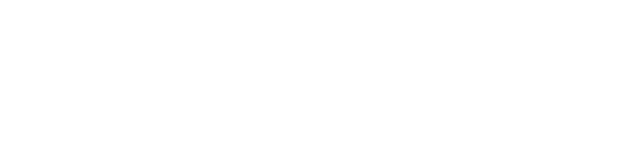
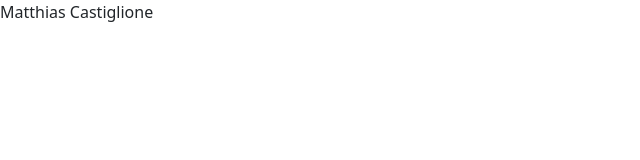
Before and after one commit to webpxl/41dvo1070-werkplekleren-1-portfolio-25-26-grdvo-Matthias-Castiglione, a plain HTML site: page index.html in a window 1280 px wide. Shown: the whole page, without its empty margins (0-640 px from the left). Drawn offline with nearby package versions, Linux system fonts and the light colour scheme.

Commit message:
index.html added element

```diff
--- a/index.html
+++ b/index.html
@@ -8,6 +8,6 @@
     <link href="https://cdn.jsdelivr.net/npm/bootstrap@5.3.0/dist/css/bootstrap.min.css" rel="stylesheet">
 </head>
 <body>
-
+    <p>Matthias Castiglione</p>
 </body>
 </html>
```
